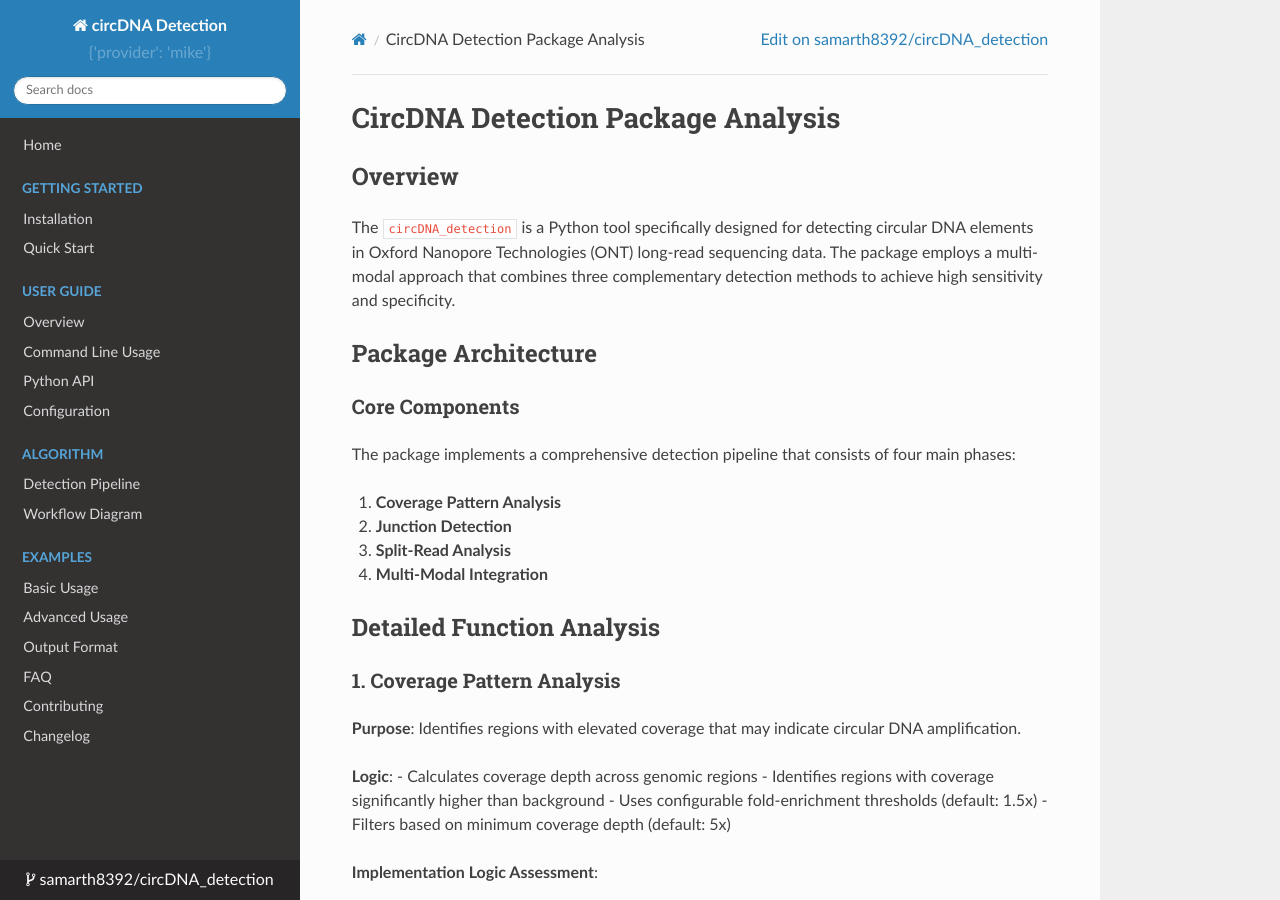
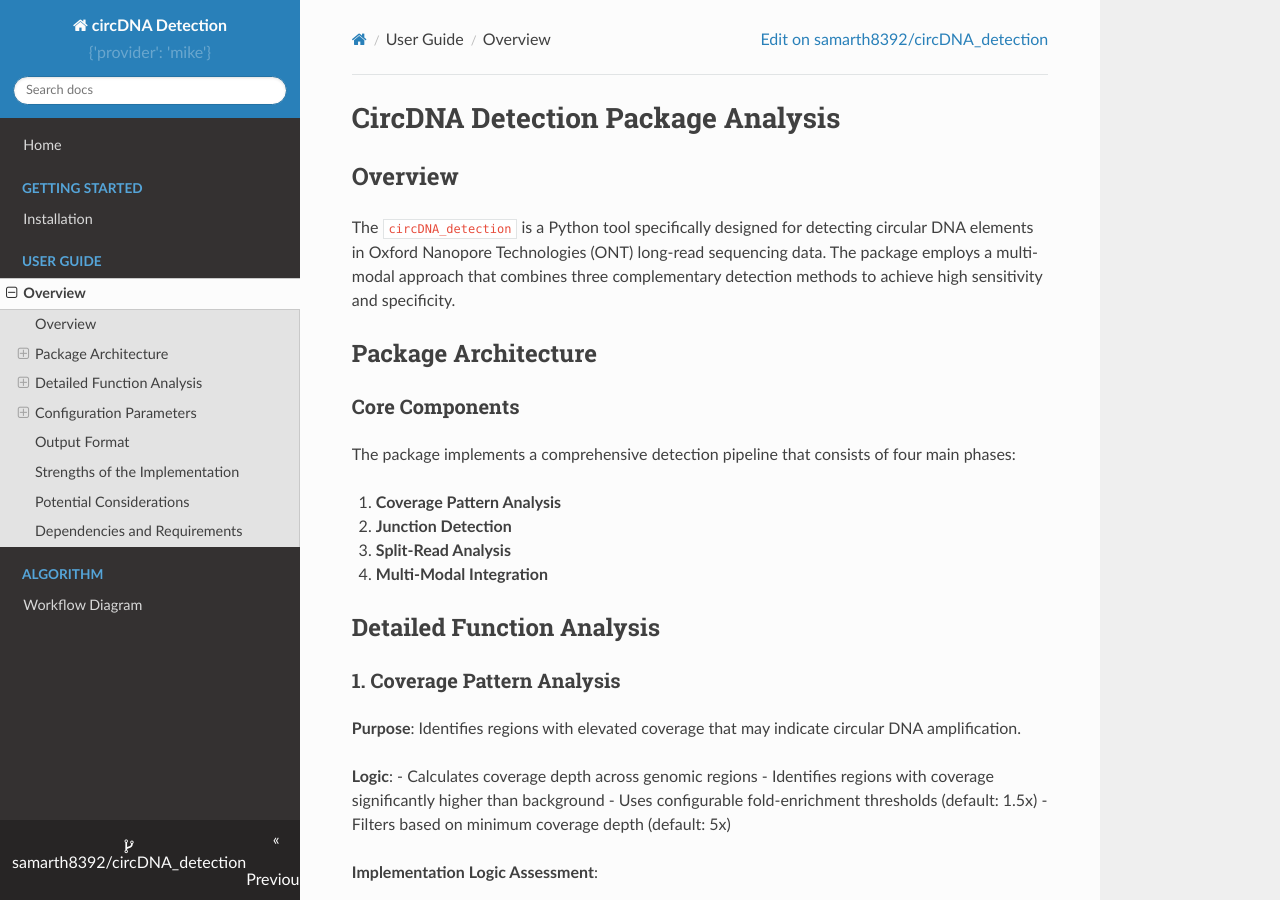
Before and after one commit to samarth8392/CircONTrack, an MkDocs documentation site: the page built from docs/pipeline_overview.md, in a window 1280 px wide and 900 px high. Built offline with MkDocs 1.6.1, drawn with Linux system fonts in a browser that asks for light colours; nearby versions of some CDN libraries.

Commit message:
docs: fixed website nav

```diff
--- a/mkdocs.yml
+++ b/mkdocs.yml
@@ -46,22 +46,10 @@
   - Home: index.md
   - Getting Started:
     - Installation: installation.md
-    - Quick Start: quickstart.md
   - User Guide:
-    - Overview: overview.md
-    - Command Line Usage: cli.md
-    - Python API: api.md
-    - Configuration: configuration.md
+    - Overview: pipeline_overview.md
   - Algorithm:
-    - Detection Pipeline: algorithm.md
     - Workflow Diagram: workflow.md
-  - Examples:
-    - Basic Usage: examples/basic.md
-    - Advanced Usage: examples/advanced.md
-  - Output Format: output.md
-  - FAQ: faq.md
-  - Contributing: contributing.md
-  - Changelog: changelog.md
 
 # Extensions
 markdown_extensions:
```
